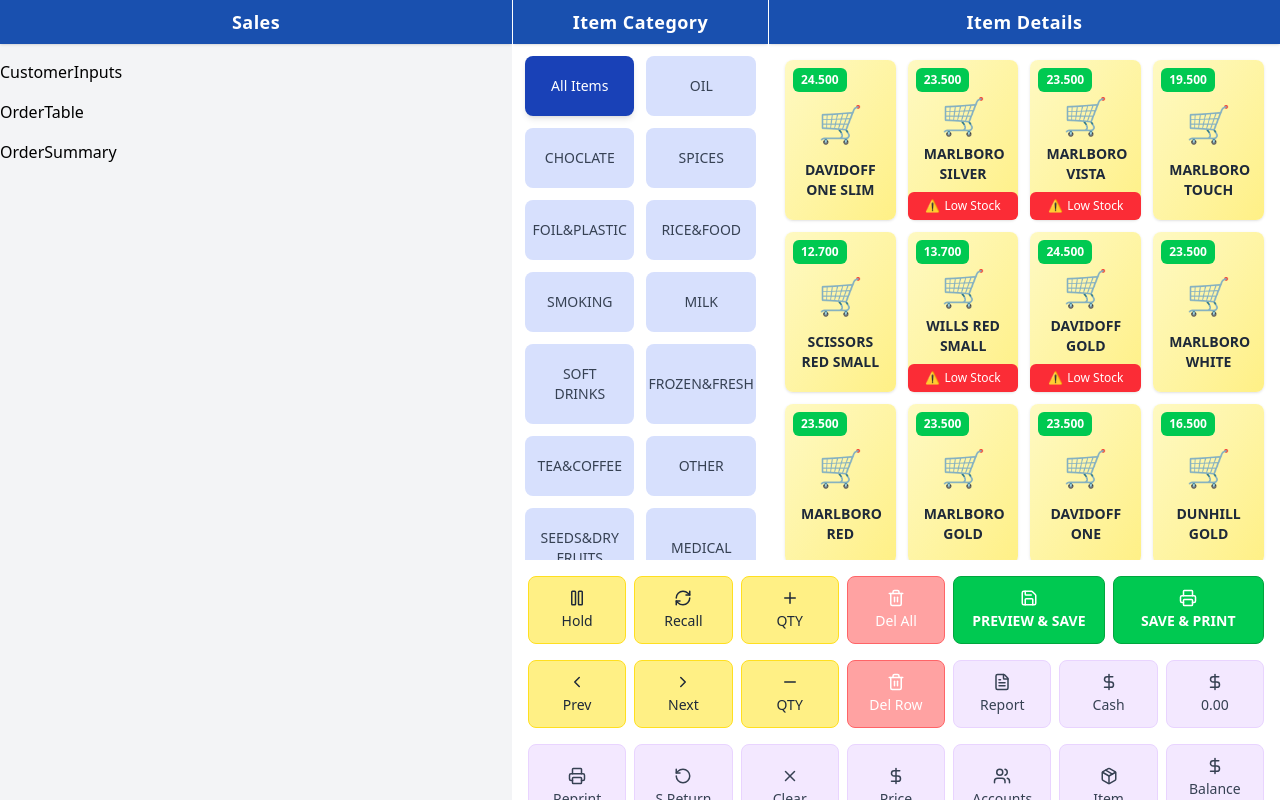
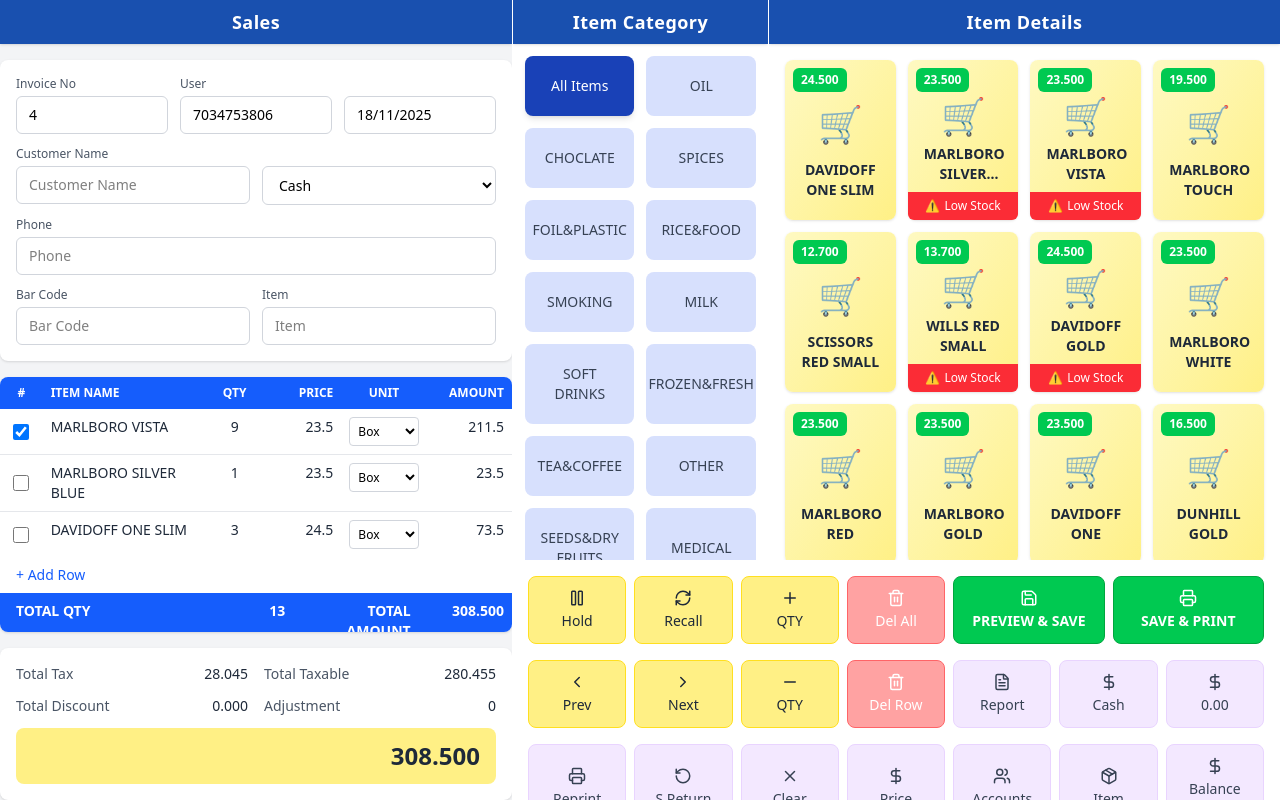
Before and after one commit to vaishnv-sn/pos-frontend, a React (Vite) app: page / in a window 1280 px wide. Built offline with nearby package versions, Linux system fonts and the light colour scheme.

Commit message:
Implement CustomerInputs, OrderSummary, and OrderTable components with state management and layout

```diff
--- a/src/components/pos/CustomerInputs.jsx
+++ b/src/components/pos/CustomerInputs.jsx
@@ -1,7 +1,127 @@
-import React from "react";
+import React, { useState } from "react";
 
 const CustomerInputs = () => {
-  return <div>CustomerInputs</div>;
+  const [formData, setFormData] = useState({
+    invoiceNo: "4",
+    user: "7034753806",
+    date: "18/11/2025",
+    customerName: "",
+    paymentMethod: "Cash",
+    phone: "",
+    barCode: "",
+    item: "",
+  });
+
+  return (
+    <div className="bg-white p-4 rounded-lg shadow-sm space-y-3">
+      {/* Row 1 */}
+      <div className="grid grid-cols-3 gap-3">
+        <div>
+          <label className="text-xs text-gray-600 mb-1 block">Invoice No</label>
+          <input
+            type="text"
+            value={formData.invoiceNo}
+            onChange={(e) =>
+              setFormData({ ...formData, invoiceNo: e.target.value })
+            }
+            className="w-full px-3 py-2 border border-gray-300 rounded-md text-sm focus:outline-none focus:ring-2 focus:ring-blue-500"
+          />
+        </div>
+        <div>
+          <label className="text-xs text-gray-600 mb-1 block">User</label>
+          <input
+            type="text"
+            value={formData.user}
+            onChange={(e) => setFormData({ ...formData, user: e.target.value })}
+            className="w-full px-3 py-2 border border-gray-300 rounded-md text-sm focus:outline-none focus:ring-2 focus:ring-blue-500"
+          />
+        </div>
+        <div>
+          <label className="text-xs text-gray-600 mb-1 block invisible">
+            Date
+          </label>
+          <input
+            type="text"
+            value={formData.date}
+            onChange={(e) => setFormData({ ...formData, date: e.target.value })}
+            className="w-full px-3 py-2 border border-gray-300 rounded-md text-sm focus:outline-none focus:ring-2 focus:ring-blue-500"
+          />
+        </div>
+      </div>
+
+      {/* Row 2 */}
+      <div className="grid grid-cols-2 gap-3">
+        <div>
+          <label className="text-xs text-gray-600 mb-1 block">
+            Customer Name
+          </label>
+          <input
+            type="text"
+            value={formData.customerName}
+            onChange={(e) =>
+              setFormData({ ...formData, customerName: e.target.value })
+            }
+            placeholder="Customer Name"
+            className="w-full px-3 py-2 border border-gray-300 rounded-md text-sm focus:outline-none focus:ring-2 focus:ring-blue-500"
+          />
+        </div>
+        <div>
+          <label className="text-xs text-gray-600 mb-1 block invisible">
+            Payment
+          </label>
+          <select
+            value={formData.paymentMethod}
+            onChange={(e) =>
+              setFormData({ ...formData, paymentMethod: e.target.value })
+            }
+            className="w-full px-3 py-2 border border-gray-300 rounded-md text-sm focus:outline-none focus:ring-2 focus:ring-blue-500 bg-white"
+          >
+            <option>Cash</option>
+            <option>Card</option>
+            <option>UPI</option>
+          </select>
+        </div>
+      </div>
+
+      {/* Row 3 */}
+      <div>
+        <label className="text-xs text-gray-600 mb-1 block">Phone</label>
+        <input
+          type="text"
+          value={formData.phone}
+          onChange={(e) => setFormData({ ...formData, phone: e.target.value })}
+          placeholder="Phone"
+          className="w-full px-3 py-2 border border-gray-300 rounded-md text-sm focus:outline-none focus:ring-2 focus:ring-blue-500"
+        />
+      </div>
+
+      {/* Row 4 */}
+      <div className="grid grid-cols-2 gap-3">
+        <div>
+          <label className="text-xs text-gray-600 mb-1 block">Bar Code</label>
+          <input
+            type="text"
+            value={formData.barCode}
+            onChange={(e) =>
+              setFormData({ ...formData, barCode: e.target.value })
+            }
+            placeholder="Bar Code"
+            className="w-full px-3 py-2 border border-gray-300 rounded-md text-sm focus:outline-none focus:ring-2 focus:ring-blue-500"
+          />
+        </div>
+        <div>
+          <label className="text-xs text-gray-600 mb-1 block">Item</label>
+          <input
+            type="text"
+            value={formData.item}
+            onChange={(e) => setFormData({ ...formData, item: e.target.value })}
+            placeholder="Item"
+            className="w-full px-3 py-2 border border-gray-300 rounded-md text-sm focus:outline-none focus:ring-2 focus:ring-blue-500"
+          />
+        </div>
+      </div>
+    </div>
+  );
 };
 
 export default CustomerInputs;
--- a/src/components/pos/ItemGrid.jsx
+++ b/src/components/pos/ItemGrid.jsx
@@ -25,7 +25,7 @@
 
       {/* Stock Badge - Only shows when low stock */}
       {item.stock === "low" && (
-        <div className="flex items-center justify-center gap-1 bg-red-500 text-white text-xs py-1.5 rounded-md font-medium -mx-3 -mb-3">
+        <div className="flex items-center justify-center gap-1 bg-red-500 text-white text-xs py-1.5 rounded-b-md font-medium -mx-3 -mb-3">
           <span>⚠</span>
           <span>Low Stock</span>
         </div>
@@ -46,7 +46,7 @@
     },
     {
       id: 2,
-      name: "MARLBORO SILVER",
+      name: "MARLBORO SILVER BLUE",
       price: "23.500",
       stock: "low",
       category: "SMOKING",
--- a/src/components/pos/OrderSummary.jsx
+++ b/src/components/pos/OrderSummary.jsx
@@ -1,7 +1,38 @@
 import React from "react";
 
 const OrderSummary = () => {
-  return <div>OrderSummary</div>;
+  return (
+    <div className="bg-white p-4 rounded-lg shadow-sm space-y-3">
+      {/* Row 1 */}
+      <div className="grid grid-cols-2 gap-4">
+        <div className="flex justify-between items-center">
+          <span className="text-sm text-gray-600">Total Tax</span>
+          <span className="text-sm text-gray-800 font-medium">28.045</span>
+        </div>
+        <div className="flex justify-between items-center">
+          <span className="text-sm text-gray-600">Total Taxable</span>
+          <span className="text-sm text-gray-800 font-medium">280.455</span>
+        </div>
+      </div>
+
+      {/* Row 2 */}
+      <div className="grid grid-cols-2 gap-4">
+        <div className="flex justify-between items-center">
+          <span className="text-sm text-gray-600">Total Discount</span>
+          <span className="text-sm text-gray-800 font-medium">0.000</span>
+        </div>
+        <div className="flex justify-between items-center">
+          <span className="text-sm text-gray-600">Adjustment</span>
+          <span className="text-sm text-gray-800 font-medium">0</span>
+        </div>
+      </div>
+
+      {/* Final Total */}
+      <div className="bg-yellow-200 rounded-lg px-4 py-3 text-right">
+        <span className="text-2xl font-bold text-gray-800">308.500</span>
+      </div>
+    </div>
+  );
 };
 
 export default OrderSummary;
--- a/src/components/pos/OrderTable.jsx
+++ b/src/components/pos/OrderTable.jsx
@@ -1,7 +1,108 @@
-import React from "react";
+import React, { useState } from "react";
 
 const OrderTable = () => {
-  return <div>OrderTable</div>;
+  const [orderItems, setOrderItems] = useState([
+    {
+      id: 1,
+      name: "MARLBORO VISTA",
+      qty: 9,
+      price: 23.5,
+      unit: "Box",
+      amount: 211.5,
+      checked: true,
+    },
+    {
+      id: 2,
+      name: "MARLBORO SILVER BLUE",
+      qty: 1,
+      price: 23.5,
+      unit: "Box",
+      amount: 23.5,
+      checked: false,
+    },
+    {
+      id: 3,
+      name: "DAVIDOFF ONE SLIM",
+      qty: 3,
+      price: 24.5,
+      unit: "Box",
+      amount: 73.5,
+      checked: false,
+    },
+  ]);
+
+  const toggleCheck = (id) => {
+    setOrderItems(
+      orderItems.map((item) =>
+        item.id === id ? { ...item, checked: !item.checked } : item
+      )
+    );
+  };
+
+  return (
+    <div className="bg-white rounded-lg shadow-sm overflow-hidden">
+      {/* Table Header */}
+      <div className="grid grid-cols-12 bg-blue-600 text-white text-xs font-semibold">
+        <div className="col-span-1 px-2 py-2 text-center">#</div>
+        <div className="col-span-4 px-2 py-2">ITEM NAME</div>
+        <div className="col-span-1 px-2 py-2 text-center">QTY</div>
+        <div className="col-span-2 px-2 py-2 text-right">PRICE</div>
+        <div className="col-span-2 px-2 py-2 text-center">UNIT</div>
+        <div className="col-span-2 px-2 py-2 text-right">AMOUNT</div>
+      </div>
+
+      {/* Table Body */}
+      <div className="divide-y divide-gray-200">
+        {orderItems.map((item) => (
+          <div
+            key={item.id}
+            className="grid grid-cols-12 hover:bg-gray-50 text-sm"
+          >
+            <div className="col-span-1 px-2 py-2 flex items-center justify-center">
+              <input
+                type="checkbox"
+                checked={item.checked}
+                onChange={() => toggleCheck(item.id)}
+                className="w-4 h-4 text-blue-600 rounded focus:ring-blue-500"
+              />
+            </div>
+            <div className="col-span-4 px-2 py-2 text-gray-800">
+              {item.name}
+            </div>
+            <div className="col-span-1 px-2 py-2 text-center text-gray-800">
+              {item.qty}
+            </div>
+            <div className="col-span-2 px-2 py-2 text-right text-gray-800">
+              {item.price}
+            </div>
+            <div className="col-span-2 px-2 py-2 text-center">
+              <select className="w-full px-1 py-1 border border-gray-300 rounded text-xs focus:outline-none focus:ring-1 focus:ring-blue-500">
+                <option>{item.unit}</option>
+                <option>Piece</option>
+                <option>Carton</option>
+              </select>
+            </div>
+            <div className="col-span-2 px-2 py-2 text-right text-gray-800 font-medium">
+              {item.amount}
+            </div>
+          </div>
+        ))}
+      </div>
+
+      {/* Add Row Button */}
+      <button className="w-full px-4 py-2 text-left text-blue-600 text-sm font-medium hover:bg-blue-50 transition-colors">
+        + Add Row
+      </button>
+
+      {/* Total Row */}
+      <div className="grid grid-cols-12 bg-blue-600 text-white text-sm font-semibold">
+        <div className="col-span-6 px-4 py-2">TOTAL QTY</div>
+        <div className="col-span-1 px-2 py-2 text-center">13</div>
+        <div className="col-span-3 px-4 py-2 text-right">TOTAL AMOUNT</div>
+        <div className="col-span-2 px-2 py-2 text-right">308.500</div>
+      </div>
+    </div>
+  );
 };
 
 export default OrderTable;
```
